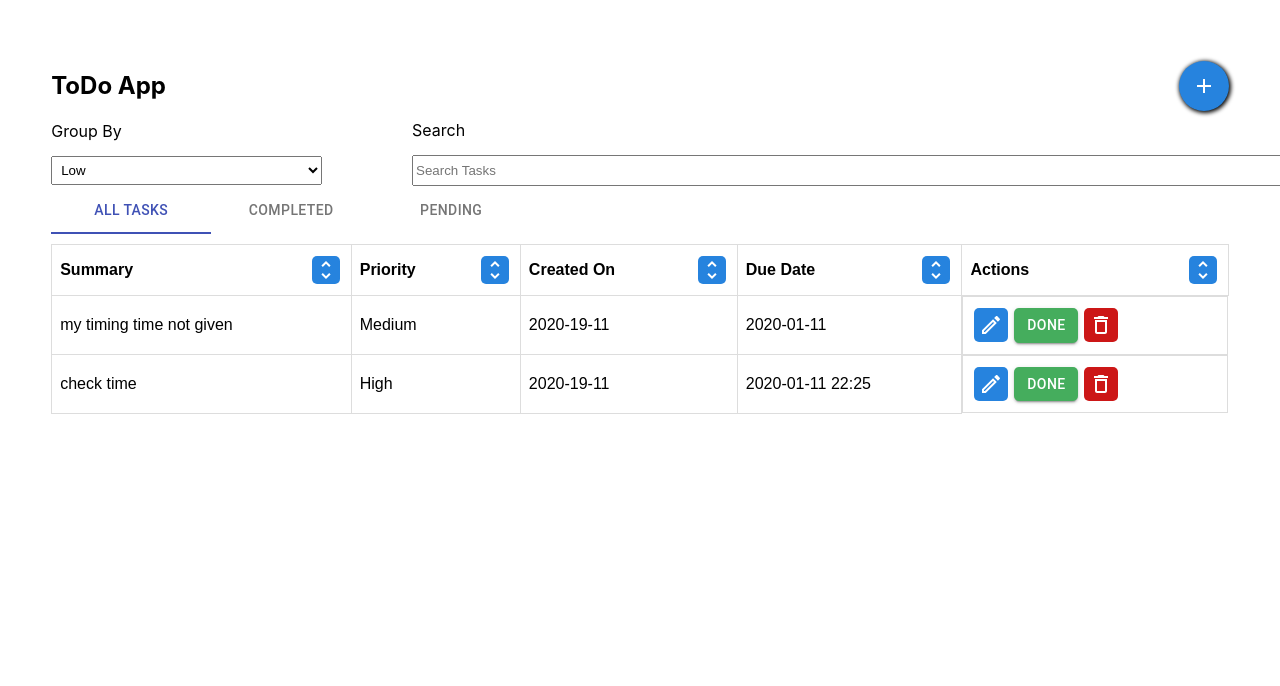
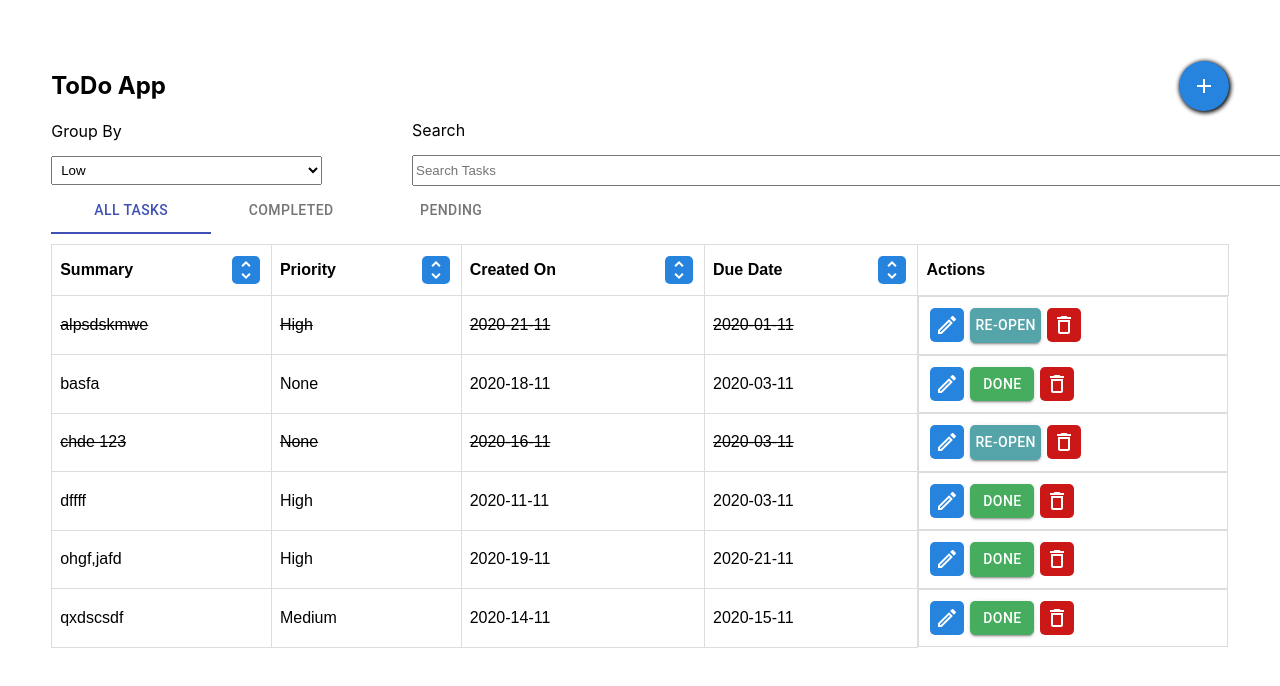
Before and after one commit to jyotsana-khaparde/maxxton-todo-frontend, a React (Create React App) app in the folder maxxton-todo-frontend/: page / in a window 1280 px wide. Shown: the top 686 px of the page. Built offline with nearby package versions, Linux system fonts and the light colour scheme; data requests are answered from the project's data file.

Commit message:
done Sorting functionality

```diff
--- a/maxxton-todo-frontend/db.json
+++ b/maxxton-todo-frontend/db.json
@@ -1,24 +1,64 @@
 {
   "tasks": [
     {
-      "id": "6f47fd24-78eb-4815-83c7-63ba66e236be",
-      "CurrentState": "Pending",
-      "Title": "check time",
-      "Description": "Description for check time",
-      "CreatedAt": "November 19, 2020",
+      "id": "39abcbd6-42bd-45a8-ab8c-0777541bb590",
+      "CurrentState": "Done",
+      "Title": "alpsdskmwe",
+      "Description": "alpsdskmwe Description",
+      "CreatedAt": "November 21, 2020",
       "DueDate": "2020-11-01",
-      "DueTime": "22:25",
+      "DueTime": "",
       "Priority": "High"
     },
     {
-      "id": "faaa2e23-a8e6-438a-a98d-5a88a1e6fadd",
+      "id": "2f17241b-effa-48a6-8c29-c81e7d8def9a",
       "CurrentState": "Pending",
-      "Title": "my timing time not given",
-      "Description": "Description if timing time not given",
-      "CreatedAt": "November 19, 2020",
-      "DueDate": "2020-11-01",
+      "Title": "basfa",
+      "Description": "sfsadf Description",
+      "CreatedAt": "November 18, 2020",
+      "DueDate": "2020-11-03",
+      "DueTime": "",
+      "Priority": "None"
+    },
+    {
+      "id": "09d3b217-a80e-4ef7-abc1-19abb9512263",
+      "CurrentState": "Pending",
+      "Title": "qxdscsdf",
+      "Description": "fcef",
+      "CreatedAt": "November 14, 2020",
+      "DueDate": "2020-11-15",
       "DueTime": "",
       "Priority": "Medium"
+    },
+    {
+      "id": "222243c3-f1fe-4dca-b04e-afb57607720e",
+      "CurrentState": "Done",
+      "Title": "chde 123",
+      "Description": "de 123",
+      "CreatedAt": "November 16, 2020",
+      "DueDate": "2020-11-03",
+      "DueTime": "",
+      "Priority": "None"
+    },
+    {
+      "id": "143635a9-c5fb-486f-8e91-028b3ea27f21",
+      "CurrentState": "Pending",
+      "Title": "ohgf,jafd",
+      "Description": "czxz",
+      "CreatedAt": "November 19, 2020",
+      "DueDate": "2020-11-21",
+      "DueTime": "",
+      "Priority": "High"
+    },
+    {
+      "id": "5fd42d72-0889-43ba-99e0-4381995f6d7c",
+      "CurrentState": "Pending",
+      "Title": "dffff",
+      "Description": "asdf",
+      "CreatedAt": "November 11, 2020",
+      "DueDate": "2020-11-03",
+      "DueTime": "",
+      "Priority": "High"
     }
   ]
 }
--- a/maxxton-todo-frontend/src/components/list.js
+++ b/maxxton-todo-frontend/src/components/list.js
@@ -8,6 +8,7 @@ import { Button } from '@material-ui/core';
 import moment from 'moment';
 import DeleteModal from './deleteModal';
 import UnfoldMoreIcon from '@material-ui/icons/UnfoldMore';
+import { sortBy } from '../constants/sortBy';
 
 class ListPage extends Component {
     constructor(props) {
@@ -18,7 +19,9 @@ class ListPage extends Component {
             openEditTaskModal: false,
             openDeleteModal: false,
             taskDataObject: {},
-            updateCurrentState: false
+            updateCurrentState: false,
+            isAscending: true,
+            sortBy: 'Title'
         }
     }
 
@@ -51,24 +54,37 @@ class ListPage extends Component {
         }
     }
 
+    handleOrder = (key) => {
+        console.log('this.props.tabNumber-----', key)
+        this.setState({
+            isAscending: !this.state.isAscending,
+            sortBy: key
+        })
+    }
+
     componentDidMount() {
         this.props.getTaskList()
     }
 
     render() {
         console.log('taskList:- ',this.props.tabNumber, this.props.taskList);
+        console.log('isAscending-------', this.state.isAscending, this.state.sortBy)
         let seperateTabData = []
-        if(this.props.tabNumber === 0) {
+        if (this.props.tabNumber === 0) {
             seperateTabData = [...this.props.taskList]
         }
-        if(this.props.tabNumber === 1) {
+        if (this.props.tabNumber === 1) {
             let completedFilterData = [...this.props.taskList]
             seperateTabData = completedFilterData.filter(completedFilterData => completedFilterData.CurrentState === 'Done')
         }
-        if(this.props.tabNumber === 2) {
+        if (this.props.tabNumber === 2) {
             let completedFilterData = [...this.props.taskList]
             seperateTabData = completedFilterData.filter(completedFilterData => completedFilterData.CurrentState === 'Pending')
         }
+
+        seperateTabData = sortBy(this.state.sortBy, this.state.isAscending, seperateTabData)
+
+
         return (
             <>
                 <table style={{fontFamily: 'arial, sans-serif', borderCollapse: 'collapse', width: '100%', marginTop: 10}}>
@@ -77,32 +93,41 @@ class ListPage extends Component {
                             <th style={{border: '1px solid #dddddd', textAlign: 'left', padding: 8}}>
                                 <div style={{display: 'flex', alignItems: 'center', justifyContent: 'space-between'}}>
                                     <span>Summary</span>
-                                    <UnfoldMoreIcon style={{ padding: 2, borderRadius: 5, background: 'rgb(38, 131, 222)', color: 'white', margin: 3 }}/>
+                                    <UnfoldMoreIcon
+                                        onClick={() => this.handleOrder('Title')}
+                                        style={{ padding: 2, borderRadius: 5, background: 'rgb(38, 131, 222)', color: 'white', margin: 3 }}
+                                    />
                                 </div>
                             </th>
                             <th style={{border: '1px solid #dddddd', textAlign: 'left', padding: 8}}>
                                 <div style={{display: 'flex', alignItems: 'center', justifyContent: 'space-between'}}>
                                     <span>Priority</span>
-                                    <UnfoldMoreIcon style={{ padding: 2, borderRadius: 5, background: 'rgb(38, 131, 222)', color: 'white', margin: 3 }}/>
+                                    <UnfoldMoreIcon
+                                        onClick={() => this.handleOrder('Priority')}
+                                        style={{ padding: 2, borderRadius: 5, background: 'rgb(38, 131, 222)', color: 'white', margin: 3 }}
+                                    />
                                 </div>
                             </th>
                             <th style={{border: '1px solid #dddddd', textAlign: 'left', padding: 8}}>
                                 <div style={{display: 'flex', alignItems: 'center', justifyContent: 'space-between'}}>
                                     <span>Created On</span>
-                                    <UnfoldMoreIcon style={{ padding: 2, borderRadius: 5, background: 'rgb(38, 131, 222)', color: 'white', margin: 3 }}/>
+                                    <UnfoldMoreIcon
+                                        onClick={() => this.handleOrder('CreatedAt')}
+                                        style={{ padding: 2, borderRadius: 5, background: 'rgb(38, 131, 222)', color: 'white', margin: 3 }}
+                                    />
                                 </div>
                             </th>
                             <th style={{border: '1px solid #dddddd', textAlign: 'left', padding: 8}}>
                                 <div style={{display: 'flex', alignItems: 'center', justifyContent: 'space-between'}}>
                                     <span>Due Date</span>
-                                    <UnfoldMoreIcon style={{ padding: 2, borderRadius: 5, background: 'rgb(38, 131, 222)', color: 'white', margin: 3 }}/>
+                                    <UnfoldMoreIcon
+                                        onClick={() => this.handleOrder('DueDate')}
+                                        style={{ padding: 2, borderRadius: 5, background: 'rgb(38, 131, 222)', color: 'white', margin: 3 }}
+                                    />
                                 </div>
                             </th>
                             <th style={{border: '1px solid #dddddd', textAlign: 'left', padding: 8}}>
-                                <div style={{display: 'flex', alignItems: 'center', justifyContent: 'space-between'}}>
-                                    <span>Actions</span>
-                                    <UnfoldMoreIcon style={{ padding: 2, borderRadius: 5, background: 'rgb(38, 131, 222)', color: 'white', margin: 3 }}/>
-                                </div>
+                                <span>Actions</span>
                             </th>
                         </tr>
                     </thead>
--- /dev/null
+++ b/maxxton-todo-frontend/src/constants/sortBy.js
@@ -0,0 +1,62 @@
+export const sortBy = (sortBy, isAscending, listData) => {
+    console.log('1----sortBy---> ', sortBy);
+    console.log('1----isAscending---> ', isAscending);
+    console.log('1----listData---> ', listData);
+    let data = [...listData]
+    if (sortBy === 'Title' || sortBy === 'Priority') {
+        if (isAscending) {
+            data.sort((a, b) => {
+                let fa = a[sortBy].toLowerCase();
+                let fb = b[sortBy].toLowerCase();
+
+                if (fa > fb) {
+                    return -1;
+                }
+                if (fa < fb) {
+                    return 1;
+                }
+                return 0;
+            });
+
+            console.log('12----isAscending-true--->', data)
+            return data;
+
+        } else {
+            data.sort((a, b) => {
+                let fa = a[sortBy].toLowerCase();
+                let fb = b[sortBy].toLowerCase();
+
+                if (fa < fb) {
+                    return -1;
+                }
+                if (fa > fb) {
+                    return 1;
+                }
+                return 0;
+            });
+
+            console.log('12----sAscending-false--->', data)
+            return data;
+        }
+    }
+
+    if (sortBy === 'CreatedAt' || sortBy === 'DueDate') {
+        if (isAscending) {
+            data.sort((a, b) => {
+                let datea = new Date(a[sortBy]);
+                let dateb = new Date(b[sortBy]);
+                return dateb - datea;
+            });
+            console.log('12----sAscending-true--->', data)
+            return data;
+        } else {
+            data.sort((a, b) => {
+                let datea = new Date(a[sortBy]);
+                let dateb = new Date(b[sortBy]);
+                return datea - dateb;
+            });
+            console.log('12----sAscending-false--->', data)
+            return data;
+        }
+    }
+}
```
